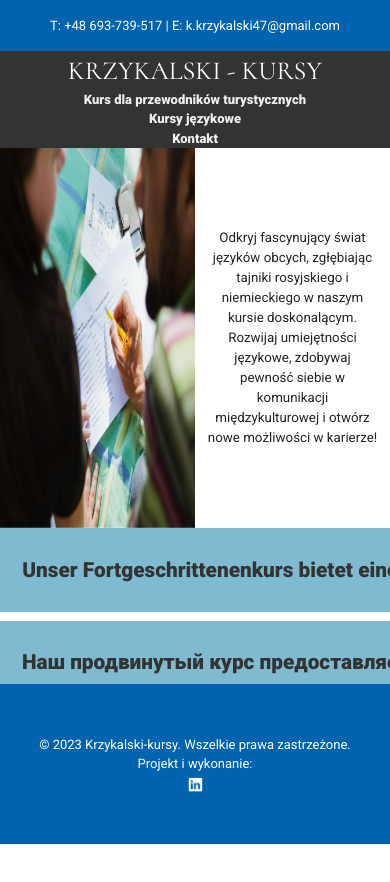
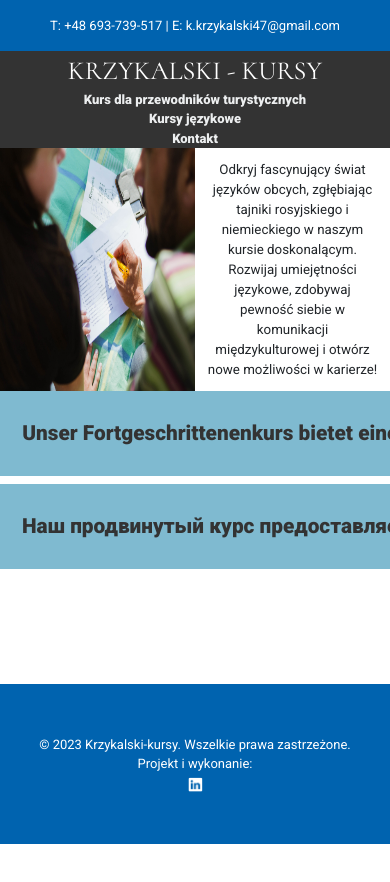
Before and after one commit to olga-kacala/turystyka-kursy, a React (Create React App) app in the folder kursy/: page /Language in a window 390 px wide. Shown: the top 882 px of the page. After the commit the page ends 844 px from the top, so only its background shows below. Built offline with nearby package versions, Linux system fonts and the light colour scheme; the HTML template or start-up script is replaced by a standard one.

Commit message:
mobile styles

```diff
--- a/kursy/src/components/Contact/Contact.module.css
+++ b/kursy/src/components/Contact/Contact.module.css
@@ -16,12 +16,12 @@
   text-align: center;
   display: flex;
   justify-content: center;
-  width: 100vw;
+  width: 80vw;
 }
 
 .contactBox {
   display: flex;
-  font-size: 1.4rem;
+  font-size: medium;
   font-weight: bold;
   height: 30vh;
   width: 30vw;
@@ -54,6 +54,7 @@
     flex-direction: column;
     margin: 0;
     margin-bottom: 12vh;
+    width: 100vw;
   }
 
   .contactContainer {
@@ -61,7 +62,7 @@
   }
 }
 
-@media (min-width: 376px) and (max-width: 750px) {
+@media (min-width: 376px) and (max-width: 821px) {
   .contactBox {
     width: auto;
     height: auto;
@@ -73,6 +74,7 @@
     flex-direction: column;
     margin: 0;
     margin-bottom: 19vh;
+    width: 100vw;
   }
 
   .contactContainer {
--- a/kursy/src/components/Footer/Footer.module.css
+++ b/kursy/src/components/Footer/Footer.module.css
@@ -38,7 +38,7 @@
   }
 }
 
-@media (min-width: 376px) and (max-width: 750px) {
+@media (min-width: 376px) and (max-width: 821px) {
   .footer {
     width: 100vw;
     height: 19vh;
--- a/kursy/src/components/Header/Header.module.css
+++ b/kursy/src/components/Header/Header.module.css
@@ -47,7 +47,8 @@
 }
 
 .logo {
-  margin-right: 20vw;
+  width: 30vw;
+  margin-right: 10vw;
   color: white !important;
   text-decoration: none !important;
   font-family: "Cormorant", serif;
@@ -104,7 +105,7 @@ p {
   }
 }
 
-@media (min-width: 376px) and (max-width: 750px) {
+@media (min-width: 376px) and (max-width: 821px) {
   .header {
     height: auto;
     margin: 0;
--- a/kursy/src/components/Home/Home.module.css
+++ b/kursy/src/components/Home/Home.module.css
@@ -36,7 +36,7 @@ body {
 .overlay {
   background-color: rgba(255, 255, 255, 0.8)!important;
   text-align: center;
-  width: 78%;
+  width: 50vw;
   margin: 20px;
 }
 
@@ -60,6 +60,10 @@ body {
 }
 
 @media (max-width: 375px) {
+  .overlay {
+    width: 100vw;
+  }
+
   .textOverlay {
     padding: 2px;
     font-size: medium;
@@ -75,7 +79,6 @@ body {
 
   .picContainer {
     position: absolute;
-    /* background-color: rgb(231, 236, 239); */
     align-items: center;
   }
 
@@ -85,7 +88,7 @@ body {
   }
 }
 
-@media (min-width: 376px) and (max-width: 750px) {
+@media (min-width: 376px) and (max-width: 821px) {
   .picContainer {
     height: auto;
   }
@@ -102,7 +105,7 @@ body {
   }
 
   .overlay {
-    width: 100%;
+      width: 100vw;
   }
 
   .textOverlay {
--- a/kursy/src/components/Language/Language.module.css
+++ b/kursy/src/components/Language/Language.module.css
@@ -15,12 +15,14 @@ body {
 
 .image {
   height: 45vh;
+  width: auto;
 }
 
 .offerText {
   display: flex;
-  padding: 100px;
+  padding: 3vw;
   font-size: 20px;
+  width: auto;
   align-items: center;
   text-align: center;
 }
@@ -68,6 +70,11 @@ body {
 }
 
 @media (max-width: 375px) {
+
+  .offerContainer {
+    margin-bottom: 19vh;
+    height: auto;
+  }
   .titleContainer {
     flex-direction: column;
   }
@@ -75,10 +82,12 @@ body {
   .offerText {
     padding: 3vw;
     font-size: smaller;
+    width: 100vw;
   }
 
   .image {
     height: 30vh;
+    width: auto;
   }
 
   .GER,
@@ -97,13 +106,11 @@ body {
   }
 }
 
-@media (min-width: 376px) and (max-width: 750px) {
+@media (min-width: 376px) and (max-width: 821px) {
+
   .offerContainer {
     margin-bottom: 19vh;
-  }
-
-  .titleContainer {
-    flex-direction: row;
+    height: auto;
   }
 
   .offerText {
@@ -114,6 +121,7 @@ body {
 
   .image {
     width: 50vw;
+    height: auto;
   }
 
   .GER,
--- a/kursy/src/components/Tour/Tour.module.css
+++ b/kursy/src/components/Tour/Tour.module.css
@@ -59,10 +59,12 @@ article {
     display: flex;
     flex-direction: column;
     margin: 0;
-    margin-bottom: 12vh;
+    /* margin-bottom: 12vh; */
+    margin-bottom: 3vh;
     z-index: 2;
     padding: 0;
-    height: 72vh;
+    /* height: 72vh; */
+    height: auto;
   }
 
   .carousel {
@@ -88,7 +90,7 @@ article {
   }
 }
 
-@media (min-width: 376px) and (max-width: 750px) {
+@media (min-width: 376px) and (max-width: 821px) {
   .offerContainer {
     z-index: 0;
     position: relative;
```
